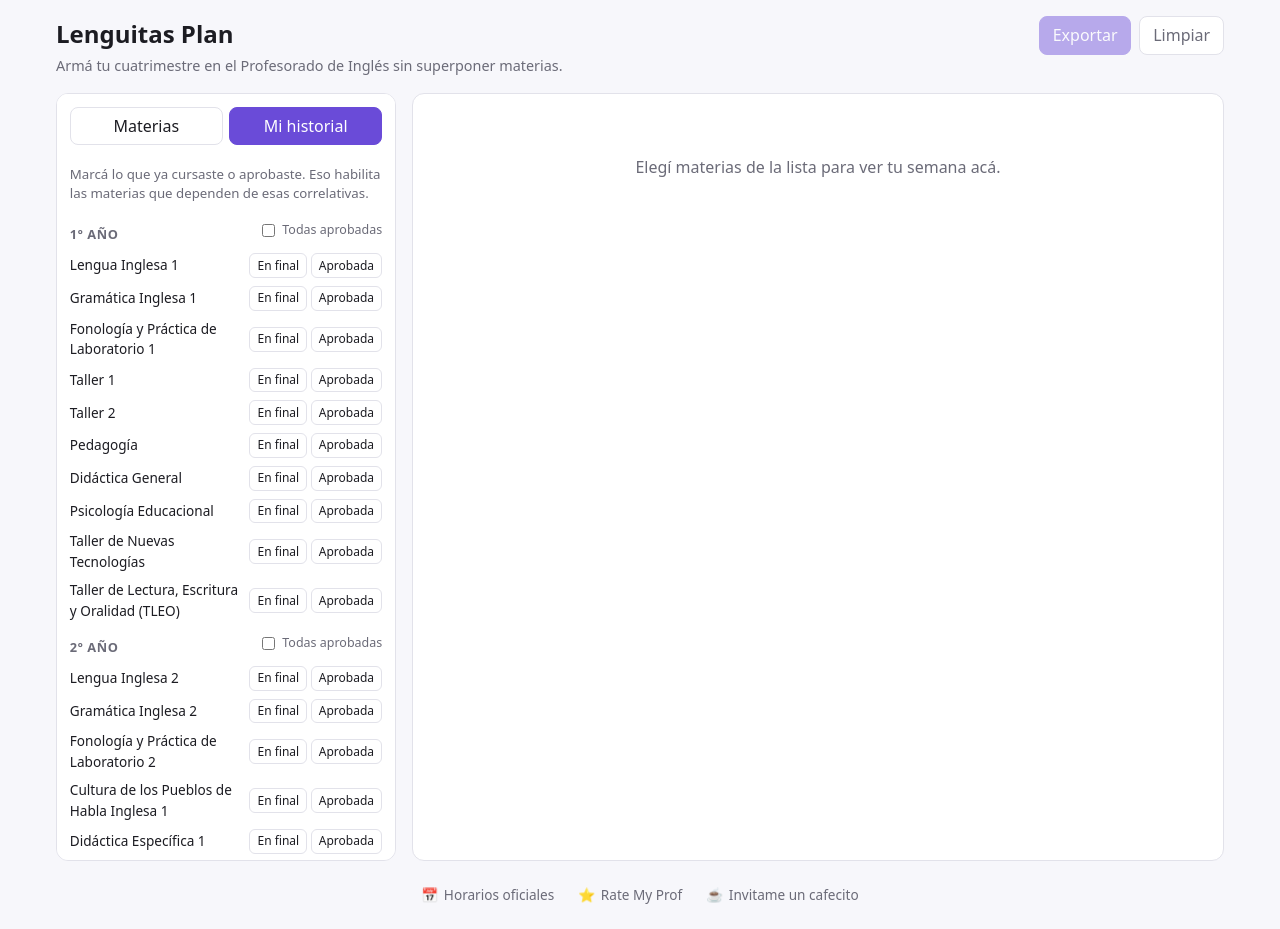
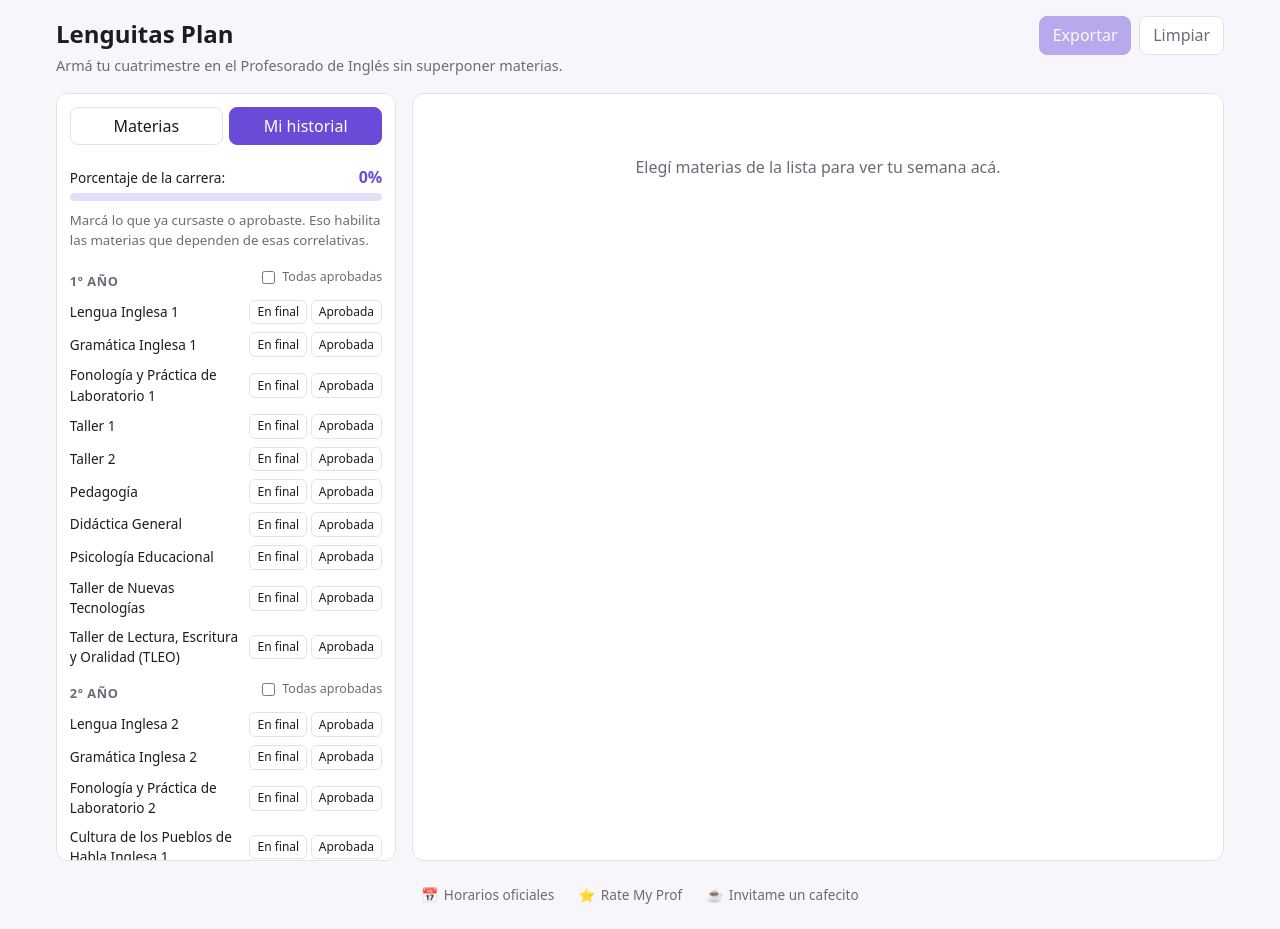
Before and after one commit to miru-porto/lenguitas-plan, a React (Vite) app: page / in a window 1280 px wide. Both pictures are taken after a click on the button "Mi historial". Built offline with nearby package versions, Linux system fonts and the light colour scheme.

Commit message:
feat(ui): barra de progreso 'carrera completada' en el historial

```diff
--- a/src/App.css
+++ b/src/App.css
@@ -230,6 +230,32 @@ button:disabled {
 }
 
 /* Historial */
+.progreso {
+  margin: 0.2rem 0 0.6rem;
+}
+.progreso-cab {
+  display: flex;
+  justify-content: space-between;
+  align-items: baseline;
+  font-size: 0.85rem;
+  margin-bottom: 0.3rem;
+}
+.progreso-cab strong {
+  color: var(--acento);
+  font-size: 1rem;
+}
+.progreso-barra {
+  height: 8px;
+  border-radius: 999px;
+  background: color-mix(in srgb, var(--acento) 18%, transparent);
+  overflow: hidden;
+}
+.progreso-relleno {
+  height: 100%;
+  border-radius: 999px;
+  background: var(--acento);
+  transition: width 0.25s ease;
+}
 .historial-ayuda {
   font-size: 0.83rem;
   color: var(--tenue);
--- a/src/components/Historial.tsx
+++ b/src/components/Historial.tsx
@@ -1,5 +1,6 @@
 import type { EstadoMateria } from "../types";
 import { materias } from "../data";
+import { porcentajeCarrera } from "../progreso";
 
 const OPCIONES: { valor: EstadoMateria; label: string }[] = [
   { valor: "final", label: "En final" },
@@ -14,8 +15,18 @@ interface Props {
 
 export function Historial({ historial, onSet, onSetMuchas }: Props) {
   const anios = [1, 2, 3, 4, 5];
+  const pct = porcentajeCarrera(historial);
   return (
     <div className="historial">
+      <div className="progreso">
+        <div className="progreso-cab">
+          <span>Porcentaje de la carrera:</span>
+          <strong>{pct}%</strong>
+        </div>
+        <div className="progreso-barra">
+          <div className="progreso-relleno" style={{ width: `${pct}%` }} />
+        </div>
+      </div>
       <p className="historial-ayuda">
         Marcá lo que ya cursaste o aprobaste. Eso habilita las materias que
         dependen de esas correlativas.
```
